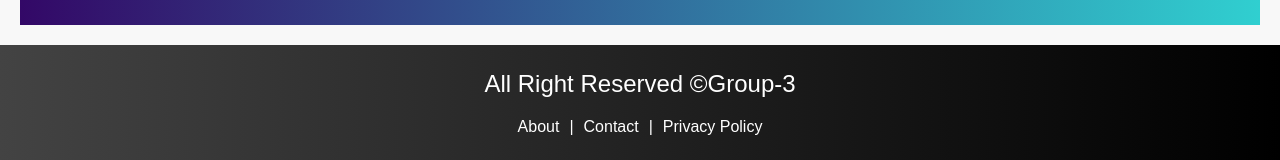
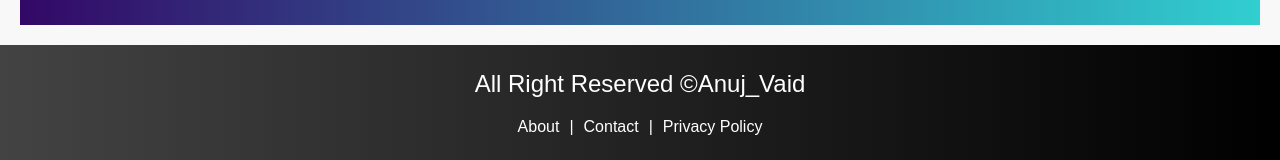
Before and after one commit to Anujvaid45/Mobile_Order, a React (Create React App) app in the folder frontend/: page / in a window 1280 px wide. Shown: the part 1321-1481 px from the top of the page. Built offline with nearby package versions, Linux system fonts and the light colour scheme.

Commit message:
Update Footer.js

```diff
--- a/frontend/src/components/Layout/Footer.js
+++ b/frontend/src/components/Layout/Footer.js
@@ -3,7 +3,7 @@ import { Link } from "react-router-dom";
 const Footer = () => {
     return (
         <div className= "footer">
-            <h4 className="text-center">All Right Reserved &copy;Group-3</h4>
+            <h4 className="text-center">All Right Reserved &copy;Anuj_Vaid</h4>
             <p className="text-center mt-3">
                 <Link to='/about'>About</Link>|
                 <Link to='/contact'>Contact</Link>|
```
